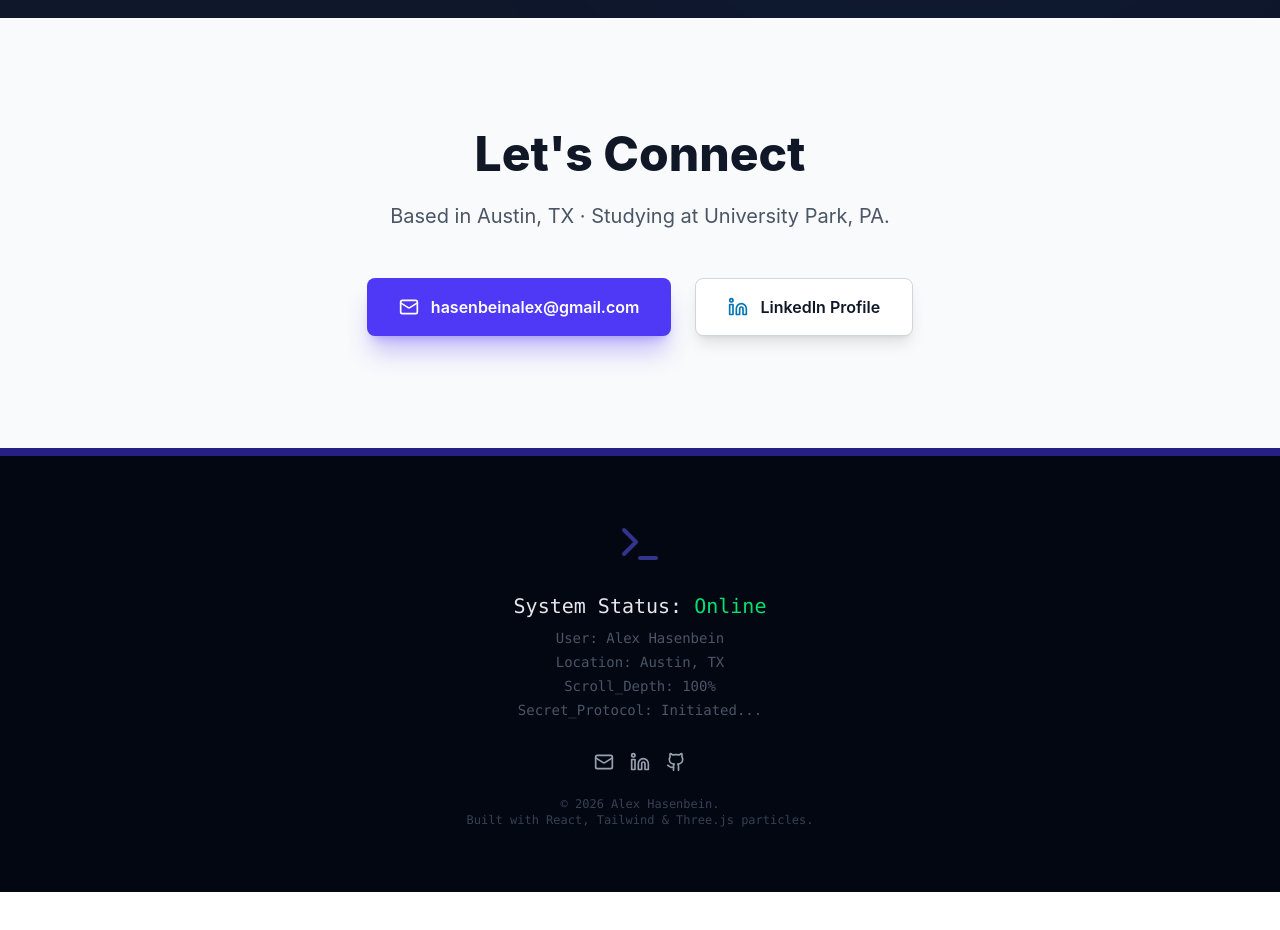
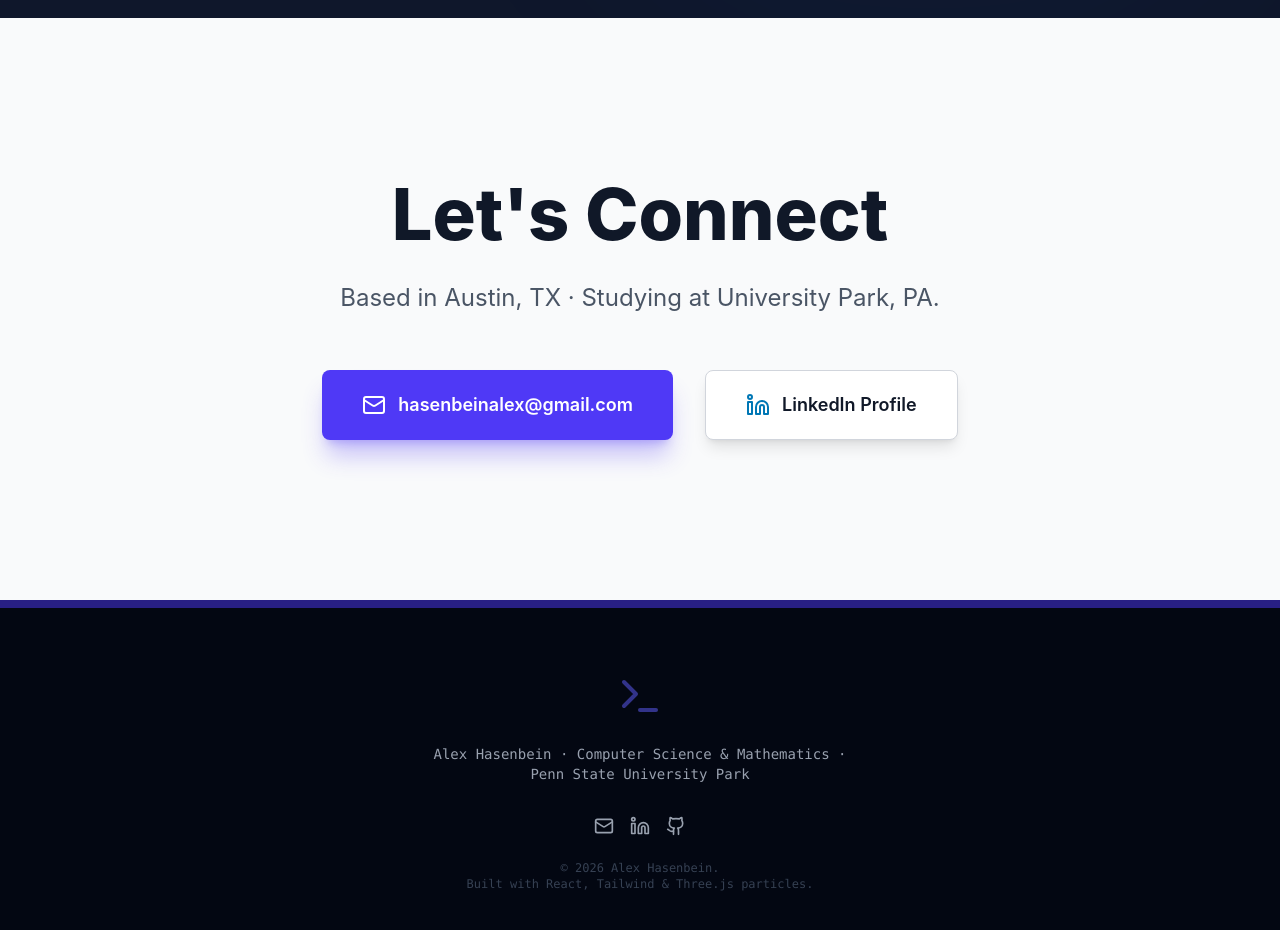
Before and after one commit to AHasenbein/portfolio, a React (Vite) app: page / in a window 1280 px wide. Shown: the part 6900-7830 px from the top of the page. Before the commit the page ends 7792 px from the top, so only its background shows below. Built offline with nearby package versions, Linux system fonts and the light colour scheme.

Commit message:
changes to cleaness - lets connect, footer

```diff
--- a/src/App.jsx
+++ b/src/App.jsx
@@ -479,13 +479,7 @@ const Footer = () => (
     <footer className="w-full bg-gray-950 text-gray-400 flex flex-col items-center justify-center text-center p-12 md:p-16 font-mono border-t-8 border-indigo-600/50">
       <div className="max-w-md">
         <Terminal size={48} className="mx-auto mb-6 text-indigo-500 animate-pulse" />
-        <h4 className="text-xl text-gray-200 mb-2">System Status: <span className="text-green-400">Online</span></h4>
-        <div className="text-sm text-gray-600 mb-8 space-y-1">
-          <p> User: Alex Hasenbein</p>
-          <p> Location: {PORTFOLIO_DATA.location}</p>
-          <p> Scroll_Depth: 100%</p>
-          <p> Secret_Protocol: Initiated...</p>
-        </div>
+        <p className="text-sm text-gray-400 mb-8">Alex Hasenbein · Computer Science &amp; Mathematics · Penn State University Park</p>
         <div className="flex justify-center space-x-4 mb-6">
             <a href={`mailto:${PORTFOLIO_DATA.email}`} className="text-gray-400 hover:text-indigo-400 transition-colors">
                 <Mail size={20} />
@@ -640,19 +634,19 @@ const App = () => {
         <ResearchSection />
 
         {/* CONTACT SECTION */}
-        <section id="contact" className="py-28 px-6 max-w-5xl mx-auto text-center">
-          <h3 className="text-4xl md:text-5xl font-extrabold text-gray-900 mb-6">Let's Connect</h3>
-          <p className="text-xl text-gray-600 mb-12 max-w-3xl mx-auto">
+        <section id="contact" className="py-40 px-6 max-w-6xl mx-auto text-center">
+          <h3 className="text-5xl md:text-7xl font-extrabold text-gray-900 mb-8">Let's Connect</h3>
+          <p className="text-2xl text-gray-600 mb-14 max-w-3xl mx-auto">
             Based in Austin, TX · Studying at University Park, PA.
 
           </p>
-          <div className="flex flex-col sm:flex-row justify-center gap-6">
-            <a href={`mailto:${PORTFOLIO_DATA.email}`} className="flex items-center justify-center gap-3 px-8 py-4 bg-indigo-600 text-white rounded-lg hover:bg-indigo-700 transition-colors shadow-xl shadow-indigo-600/30 font-semibold">
-              <Mail size={20} />
+          <div className="flex flex-col sm:flex-row justify-center gap-8">
+            <a href={`mailto:${PORTFOLIO_DATA.email}`} className="flex items-center justify-center gap-3 px-10 py-5 text-lg bg-indigo-600 text-white rounded-lg hover:bg-indigo-700 transition-colors shadow-xl shadow-indigo-600/30 font-semibold">
+              <Mail size={24} />
               {PORTFOLIO_DATA.email}
             </a>
-            <a href={PORTFOLIO_DATA.linkedin} target="_blank" rel="noreferrer" className="flex items-center justify-center gap-3 px-8 py-4 bg-white text-gray-900 border border-gray-300 rounded-lg hover:bg-gray-100 transition-colors shadow-lg font-semibold">
-              <Linkedin size={20} className='text-[#0077b5]' />
+            <a href={PORTFOLIO_DATA.linkedin} target="_blank" rel="noreferrer" className="flex items-center justify-center gap-3 px-10 py-5 text-lg bg-white text-gray-900 border border-gray-300 rounded-lg hover:bg-gray-100 transition-colors shadow-lg font-semibold">
+              <Linkedin size={24} className='text-[#0077b5]' />
               LinkedIn Profile
             </a>
           </div>
```
